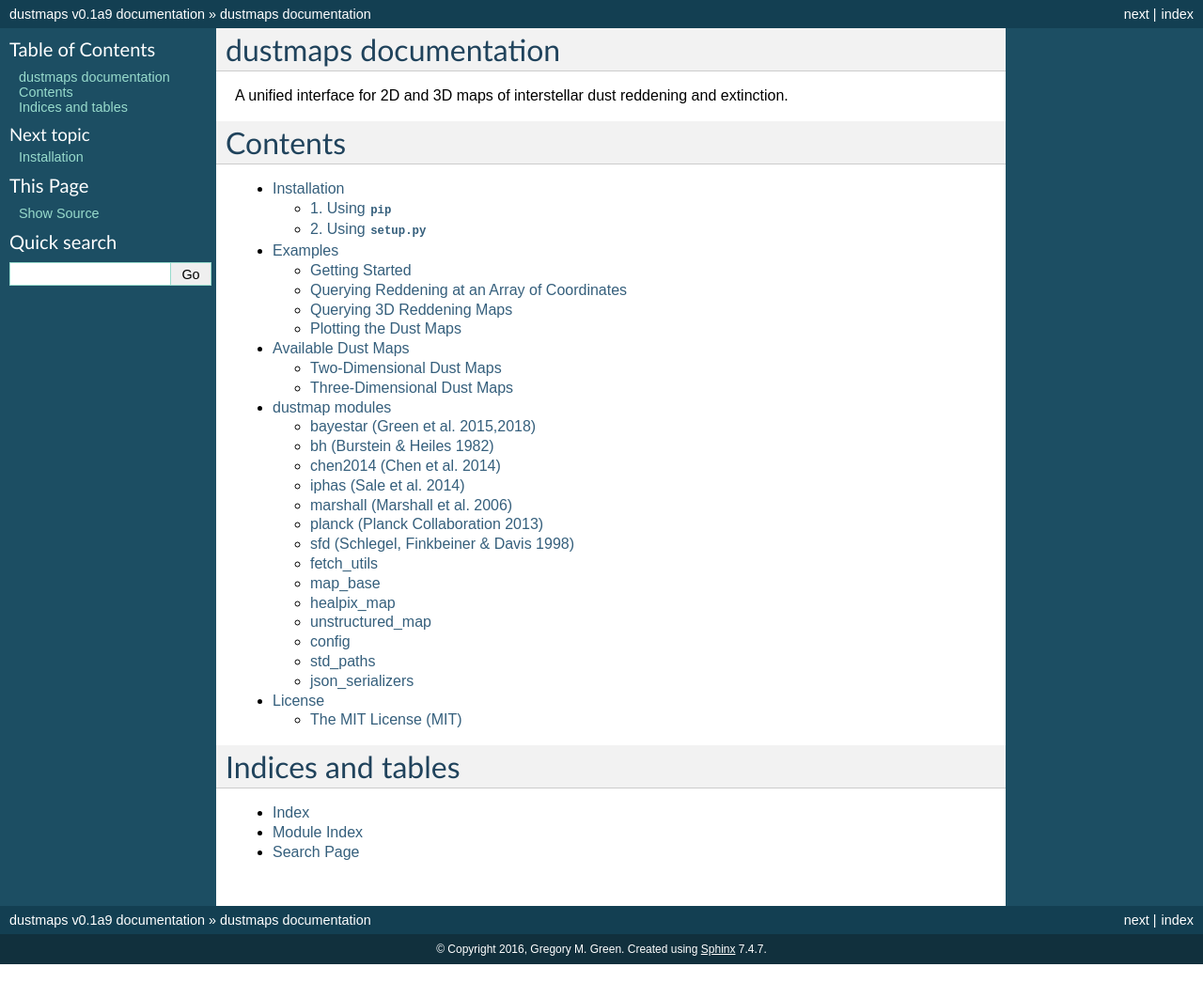
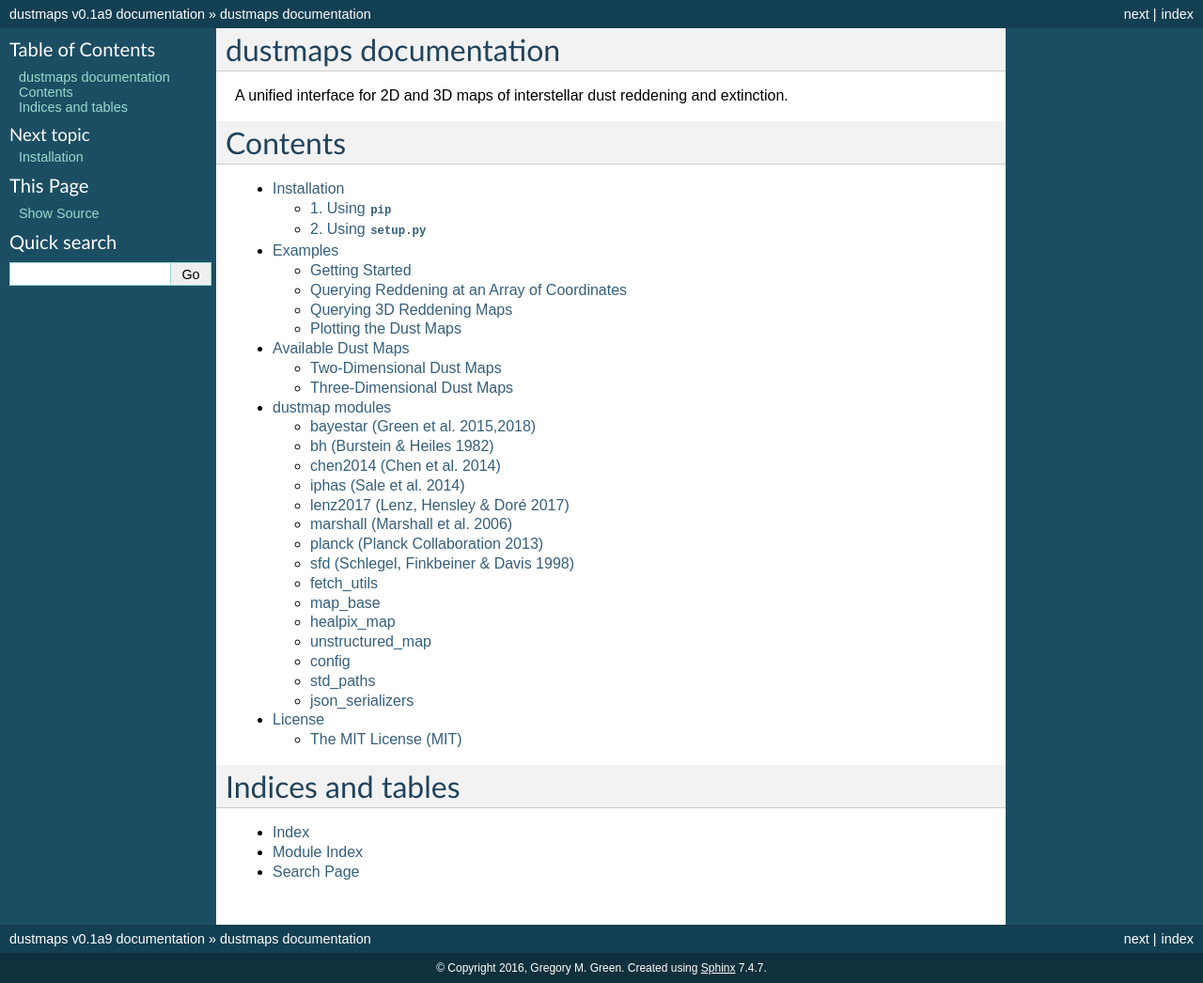
Before and after one commit to gregreen/dustmaps, a Sphinx documentation site: the page built from docs/index.rst, in a window 1280 px wide. Shown: the whole page at 94% size. Built offline with Sphinx 7.4.7, drawn with Linux system fonts in a browser that asks for light colours.

Commit message:
Added Lenz+(2017) to module list in docs.

```diff
--- a/docs/modules.rst
+++ b/docs/modules.rst
@@ -11,7 +11,6 @@
     :members:
     :special-members:
     :show-inheritance:
-
 
 bh (Burstein & Heiles 1982)
 ---------------------------
@@ -30,6 +29,13 @@
 iphas (Sale et al. 2014)
 ----------------------------
 .. automodule:: dustmaps.iphas
+    :members:
+    :special-members:
+    :show-inheritance:
+
+lenz2017 (Lenz, Hensley & Doré 2017)
+---------------------------
+.. automodule:: dustmaps.lenz2017
     :members:
     :special-members:
     :show-inheritance:
```
